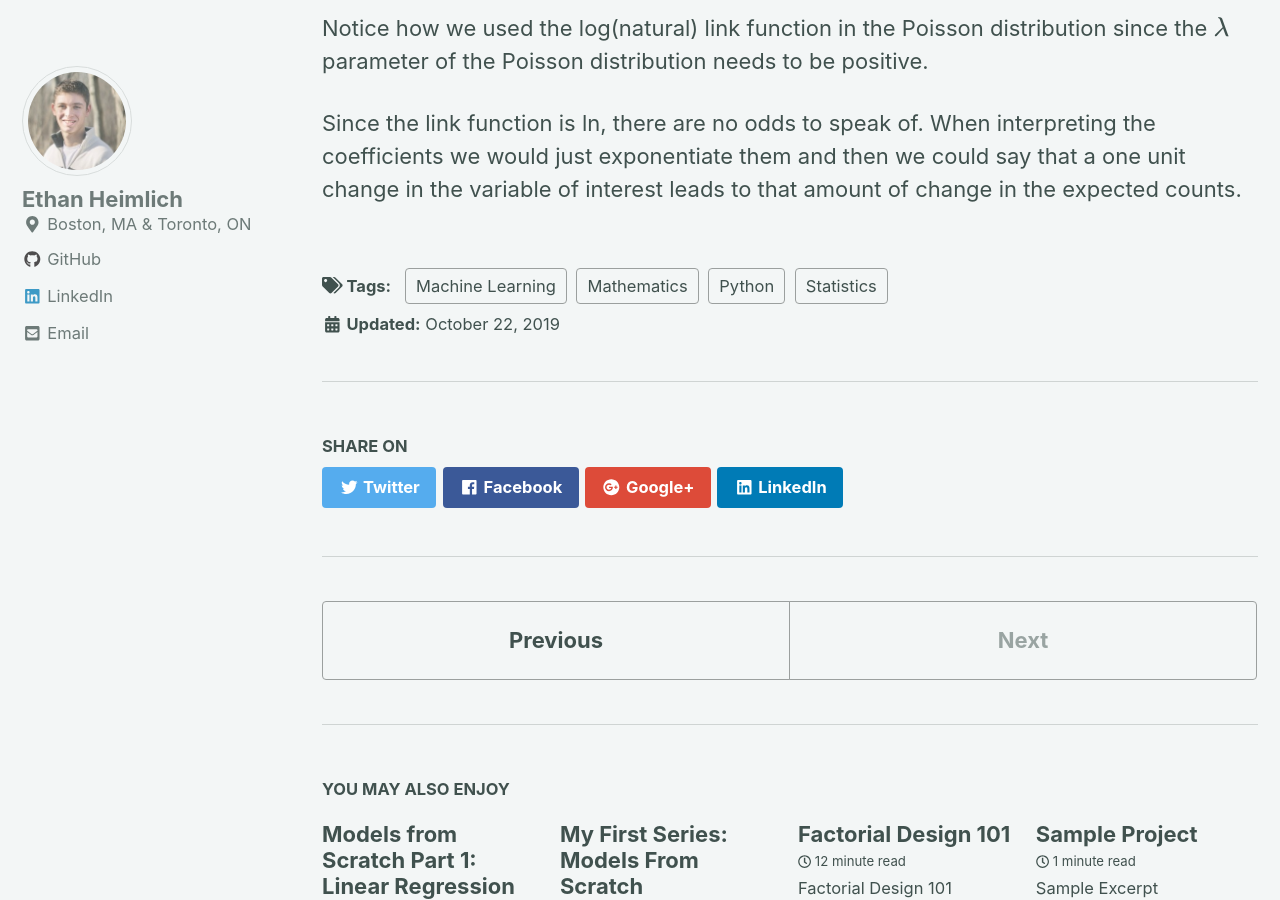
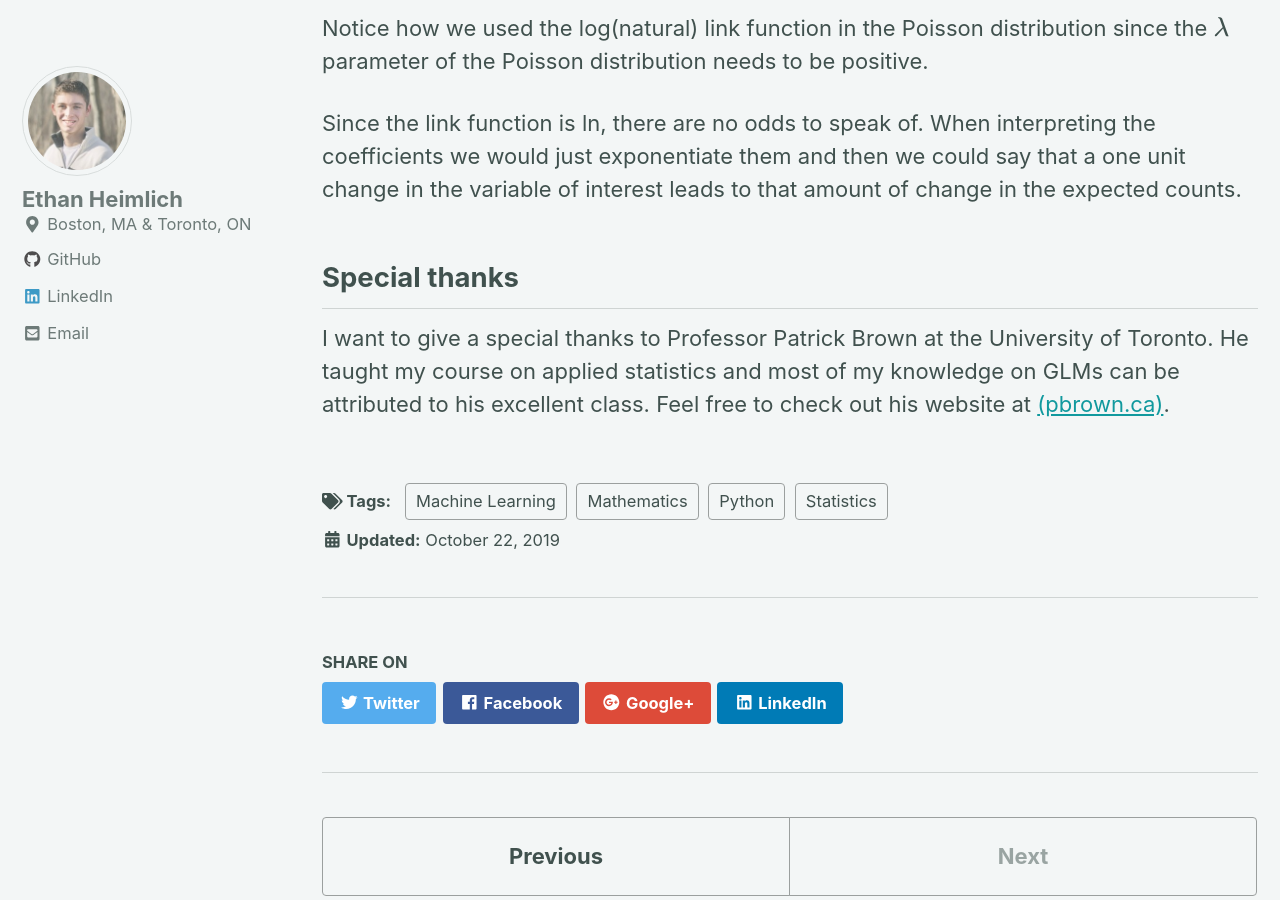
Before and after one commit to eheimlich/eheimlich.github.io, a Jekyll site: the page built from _posts/2019-10-22-generalized_linear_models.md, in a window 1280 px wide and 900 px high, scrolled down 9035 px. Built offline with Jekyll 4.4.1, drawn with Linux system fonts in a browser that asks for light colours; cached includes are drawn as plain includes; nearby versions of some CDN libraries; formulas are drawn with MathJax 3.

Commit message:
Finished initial drafts

```diff
--- a/_posts/2019-10-22-generalized_linear_models.md
+++ b/_posts/2019-10-22-generalized_linear_models.md
@@ -256,3 +256,7 @@ $$ln(\lambda_i) = X_i \beta $$
 Notice how we used the log(natural) link function in the Poisson distribution since the $$\lambda$$ parameter of the Poisson distribution needs to be positive.
 
 Since the link function is ln, there are no odds to speak of. When interpreting the coefficients we would just exponentiate them and then we could say that a one unit change in the variable of interest leads to that amount of change in the expected counts.
+
+## Special thanks
+
+I want to give a special thanks to Professor Patrick Brown at the University of Toronto. He taught my course on applied statistics and most of my knowledge on GLMs can be attributed to his excellent class. Feel free to check out his website at [(pbrown.ca)](https://pbrown.ca).
```
